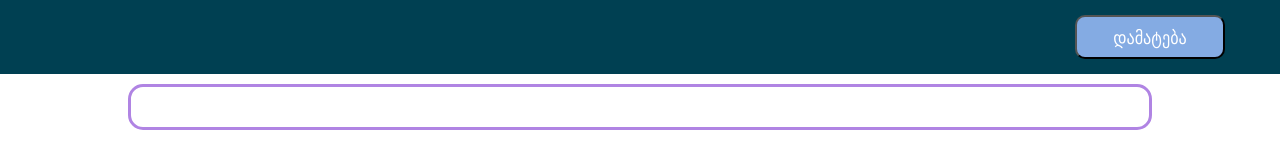
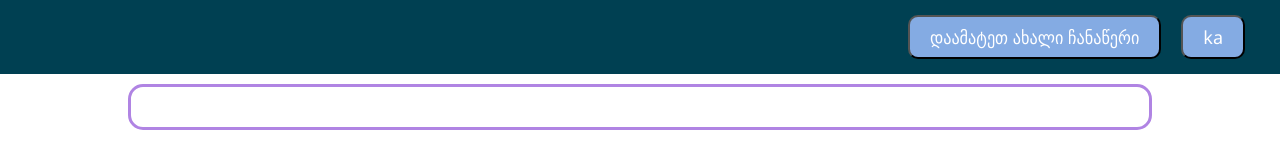
Before and after one commit to nucikk/new-post-blog, a plain HTML site: page index.html in a window 1280 px wide. Drawn offline with Linux system fonts and the light colour scheme.

Commit message:
add dynamic language change button

```diff
--- a/css/style.css
+++ b/css/style.css
@@ -13,16 +13,19 @@ header {
     justify-content: flex-end;
 }
 
-#addNewEntry {
+#addNewEntry,
+#changeLang {
+    margin-right: 20px;
+    padding: 8px 20px;
     background-color: #84ABE3;
     color: #fff;
-    padding: 8px 20px;
-    margin: 0 40px;
     text-align: center;
-    width: 150px;
     font-size: 18px;
     border-radius: 10px;
+    cursor: pointer;
 }
+
+#addNewEntry {}
 
 #entries {
     margin: 10px auto;
--- a/index.html
+++ b/index.html
@@ -9,27 +9,28 @@
   <body>
     <!-- ჰედერ სექცია,ახალი ჩანაწერის დამატების ღილაკით -->
     <header>
-      <button id="addNewEntry" onclick="addNewEntry()">დამატება</button>
+      <button id="addNewEntry" onclick="addNewEntry()"></button>
+      <button id="changeLang" onclick="changeLang()"></button>
     </header>
 
     <!--  ჩანაწერის სექცია -->
     <section>
       <div id="entries">
         <div id="newEntryModal">
-          <input type="text" id="newEntryTitle" placeholder="Title" />
+          <input type="text" id="newEntryTitle" />
           <textarea
             id="newEntryContent"
             name="content"
             cols="30"
             rows="10"
-            placeholder="Content"
           ></textarea>
 
           <button id="submitNewEntry" onclick="submitNewEntry()"></button>
         </div>
       </div>
     </section>
-
+    <script src="./js/storage.js"></script>
+    <script src="./js/langs.js"></script>
     <script src="./js/index.js"></script>
   </body>
 </html>
--- a/js/index.js
+++ b/js/index.js
@@ -0,0 +1,41 @@
+const checkLang = () => {
+    let defaultLang = "ka";
+    let currentLang = getData("lang");
+    if(!currentLang) {
+        setData("lang", defaultLang);
+        return "ka";
+    }
+    return currentLang;
+}
+
+const changeLang = () => {
+    let currentLang = getData("lang");
+    let newLang = currentLang === "ka" ? "en" : "ka";
+    setData("lang", newLang);
+    generateLangs();
+}
+
+// ფუნქცია ენების შეცვლის
+function generateLangs() {
+    let lang = checkLang();
+    let addNewEntry = document.getElementById("addNewEntry");
+    let newEntryTitle = document.getElementById("newEntryTitle");
+    let newEntryContent = document.getElementById("newEntryContent");
+    let submitNewEntry = document.getElementById("submitNewEntry");
+    let changeLang = document.getElementById("changeLang");
+
+    addNewEntry.innerText = langs[lang].addNewEntry;
+    newEntryTitle.setAttribute('placeholder', langs[lang].newEntryTitle);
+    newEntryContent.setAttribute('placeholder', langs[lang].newEntryContent);
+    submitNewEntry.innerText = langs[lang].submitNewEntry;
+    changeLang.innerText = lang;
+
+}
+
+//REVIEW -  ელემენტებზე ტექსტის მინიჭების ფუნქცია
+
+const general = () => {
+    generateLangs();
+}
+
+general();
--- a/js/langs.js
+++ b/js/langs.js
@@ -0,0 +1,14 @@
+const langs = {
+    ka: {
+     addNewEntry: "დაამატეთ ახალი ჩანაწერი",
+     newEntryTitle: "ბლოგის სათაური",
+     newEntryContent: "კონტენტი",
+     submitNewEntry: "დამატება"
+    },
+    en: {
+     addNewEntry: "Add a new entry",
+     newEntryTitle: "Blog post title",
+     newEntryContent: "Blog post content",
+     submitNewEntry: "Submit"
+    }
+}
--- a/js/storage.js
+++ b/js/storage.js
@@ -0,0 +1,16 @@
+// ამოწმებს არის თუ არა კონკრეტული key localStorage-ში
+const exists = (key) => {
+    return localStorage.getItem(key) !== null;
+}
+// ამოიღებს მოცემულ გასაღებთან დაკავშირებულ მნიშვნელობას localStorage-დან
+const getData = (key) => {
+   if(exists(key)) {
+    return JSON.parse(localStorage.getItem(key)); //NOTE - JSON.parse-ის გამოყენებით  აბრუნებს მიღებულ ობიექტს
+   }
+   return null; //არარსებობის შემთხვევაში დააბრუნებს null-ს
+}
+
+// ინახავს key - value წყვილს localStorage-ში
+const setData = (key, value) => {
+    localStorage.setItem(key, JSON.stringify(value));
+}
```
